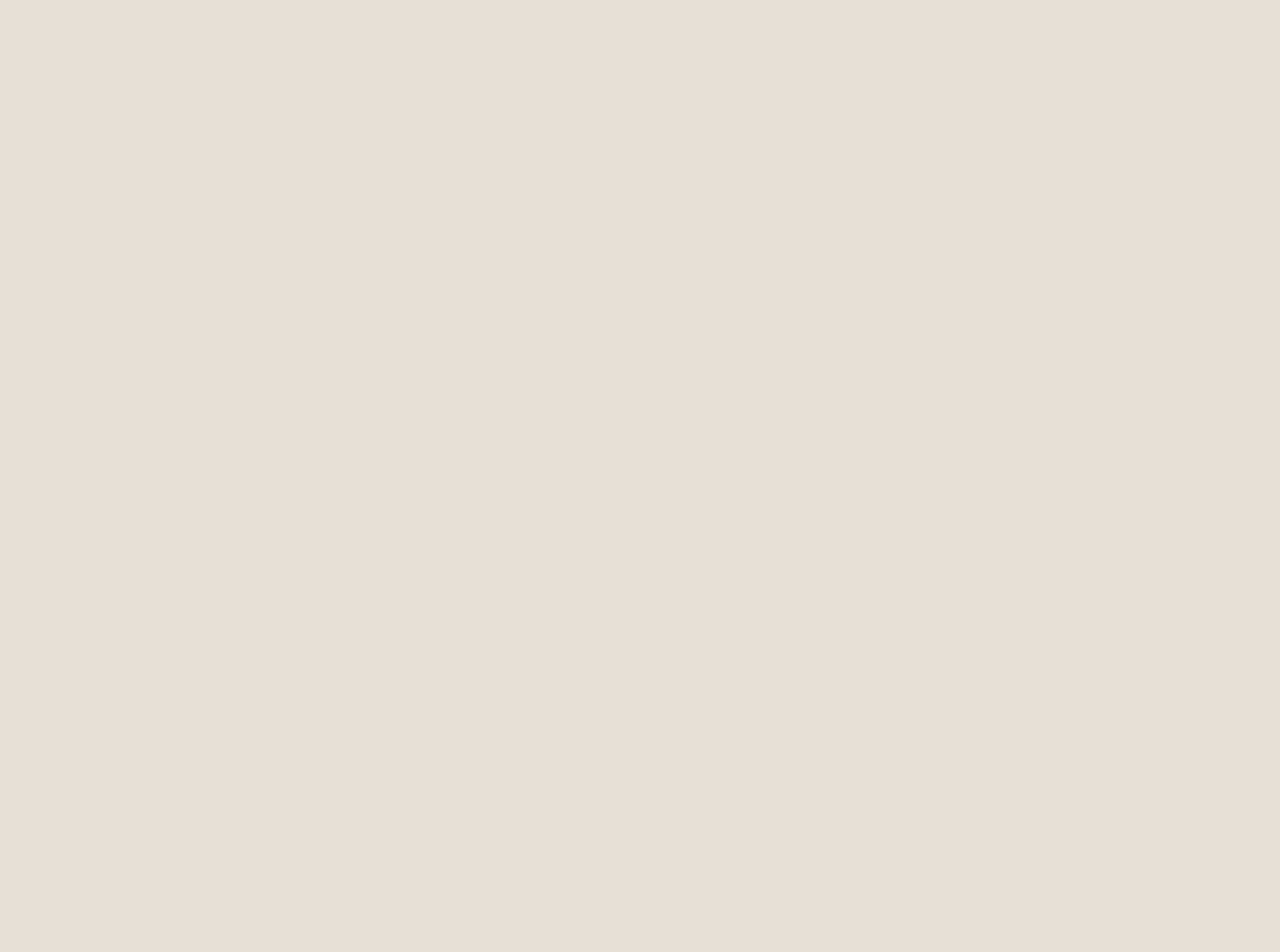
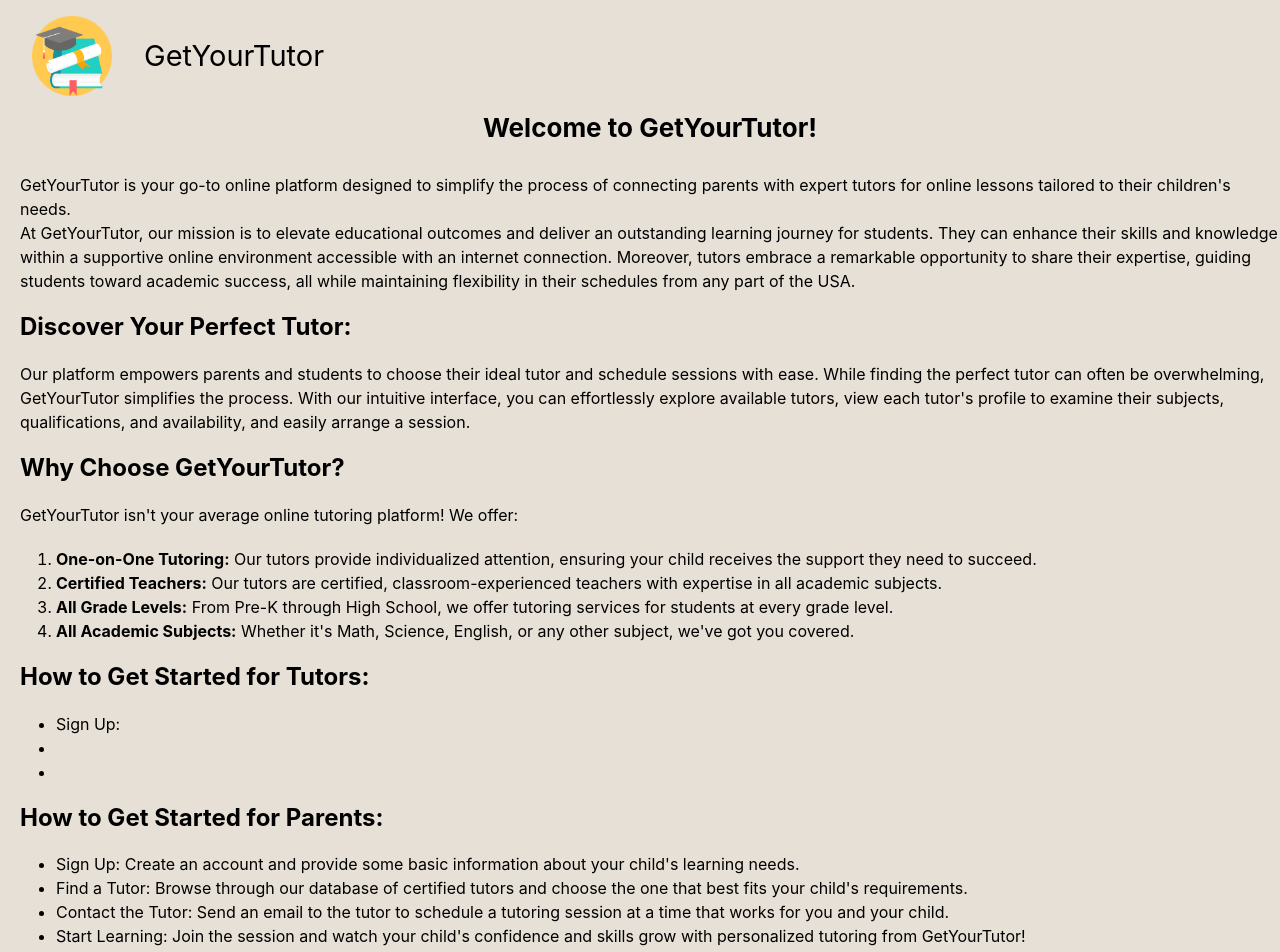
Before and after one commit to Code-the-Dream-School/ffprac-team2-front, a React (Vite) app: page /about in a window 1280 px wide. Before the commit this address had no page. Shown: the top 952 px of the page. Before the commit the page ends 800 px from the top, so only its background shows below. Built offline with nearby package versions, Linux system fonts and the light colour scheme.

Commit message:
Work in progress...

```diff
--- a/src/App.tsx
+++ b/src/App.tsx
@@ -9,6 +9,8 @@
 import TutorDashboard from './pages/TutorDashboard';
 import TutorProfilePage from './pages/TutorProfilePage';
 import TutorSearchPage from './pages/TutorSearchPage';
+import AboutPage from './pages/AboutPage';
+
 
 const App = () => {
     return (
@@ -22,6 +24,7 @@
                     <Route path="/tutorsearch" element={<TutorSearchPage />} />
                     <Route path="/tutordashboard" element={<TutorDashboard />} />
                     {/* <Route path="*" element={<NotFoundPage />} /> */}
+                    <Route path="/about" element = {<AboutPage/>}/>
                 </Route>
             </Routes>
         </>
--- /dev/null
+++ b/src/pages/AboutPage.tsx
@@ -0,0 +1,65 @@
+import React from 'react';
+import { Box, Heading, Text, UnorderedList, OrderedList, ListItem } from '@chakra-ui/react';
+
+
+const AboutPage: React.FC = () => {
+
+    return (
+        <Box fontSize="16px" marginLeft="20px">
+            <Heading as="h1" textAlign={"center"} fontSize={"26px"}>Welcome to GetYourTutor!</Heading>
+            <Text marginTop="30px">
+                GetYourTutor is your go-to online platform designed to simplify the process of connecting parents with expert tutors for online
+                lessons tailored to their children's needs. <br />
+                At GetYourTutor, our mission is to elevate educational outcomes and deliver an outstanding learning journey for students.
+                They can enhance their skills and knowledge within a supportive online environment accessible with an internet connection.
+                Moreover, tutors embrace a remarkable opportunity to share their expertise, guiding students toward academic success, all while maintaining flexibility in their schedules from any part of the USA.
+            </Text>
+            <Heading as="h3" marginTop="20px" fontSize={"24px"}>Discover Your Perfect Tutor:</Heading>
+            <Text marginTop="20px">
+            Our platform empowers parents and students to choose their ideal tutor and schedule sessions with ease.
+            While finding the perfect tutor can often be overwhelming, GetYourTutor simplifies the process.
+            With our intuitive interface, you can effortlessly explore available tutors, view each tutor's profile to examine their subjects, qualifications, and availability, and easily arrange a session.
+
+            </Text>
+            <Heading as="h3" fontSize={"24px"} marginTop="20px">Why Choose GetYourTutor?</Heading>
+            <Text marginTop="20px">
+                GetYourTutor isn't your average online tutoring platform! We offer:
+            </Text>
+            <OrderedList marginTop="20px">
+                <ListItem  marginLeft={"20px"}>
+                    <strong>One-on-One Tutoring:</strong> Our tutors provide individualized attention, ensuring your child receives the support they need to succeed.
+                </ListItem>
+                <ListItem  marginLeft={"20px"}>
+                    <strong>Certified Teachers:</strong> Our tutors are certified, classroom-experienced teachers with expertise in all academic subjects.
+                </ListItem>
+                <ListItem  marginLeft={"20px"}>
+                    <strong>All Grade Levels:</strong> From Pre-K through High School, we offer tutoring services for students at every grade level.
+                </ListItem>
+                <ListItem  marginLeft={"20px"}>
+                    <strong>All Academic Subjects:</strong> Whether it's Math, Science, English, or any other subject, we've got you covered.
+                </ListItem>
+            </OrderedList>
+            <Heading as="h3" fontSize={"24px"} marginTop="20px">How to Get Started for Tutors: </Heading>
+            <UnorderedList marginTop="20px">
+                <ListItem  marginLeft={"20px"}>Sign Up: </ListItem>
+                <ListItem  marginLeft={"20px"}></ListItem>
+                <ListItem marginLeft={"20px"}></ListItem>
+            </UnorderedList>
+
+            <Heading as="h3" fontSize={"24px"} marginTop="20px">How to Get Started for Parents: </Heading>
+            <UnorderedList marginTop="20px">
+                <ListItem  marginLeft={"20px"}>Sign Up: Create an account and provide some basic information about your child's learning needs.</ListItem>
+                <ListItem  marginLeft={"20px"}>Find a Tutor: Browse through our database of certified tutors and choose the one that best fits your child's requirements.</ListItem>
+                <ListItem  marginLeft={"20px"}>Contact the Tutor: Send an email to the tutor to schedule a tutoring session at a time that works for you and your child.</ListItem>
+                <ListItem  marginLeft={"20px"}>Start Learning: Join the session and watch your child's confidence and skills grow with personalized tutoring from GetYourTutor!</ListItem>
+            </UnorderedList>
+            <Text marginTop="20px">
+                <strong>Embark on your journey to academic success with GetYourTutor!</strong>
+                <br />
+                Whether you're a parent seeking the perfect tutor for your child or a tutor looking to share your expertise, our platform has everything you need to succeed.
+            </Text>
+        </Box>
+    );
+};
+
+export default AboutPage;
```
